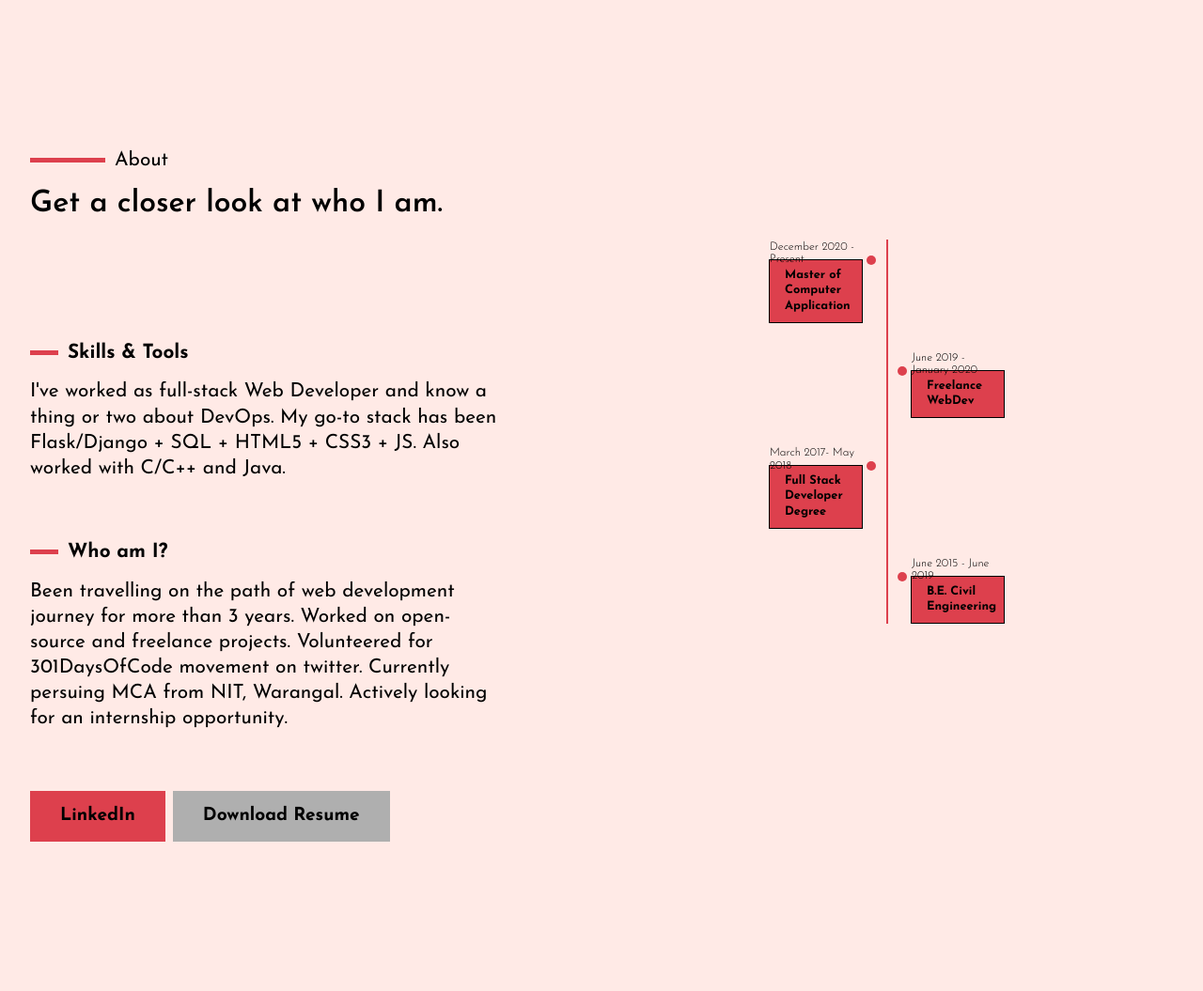
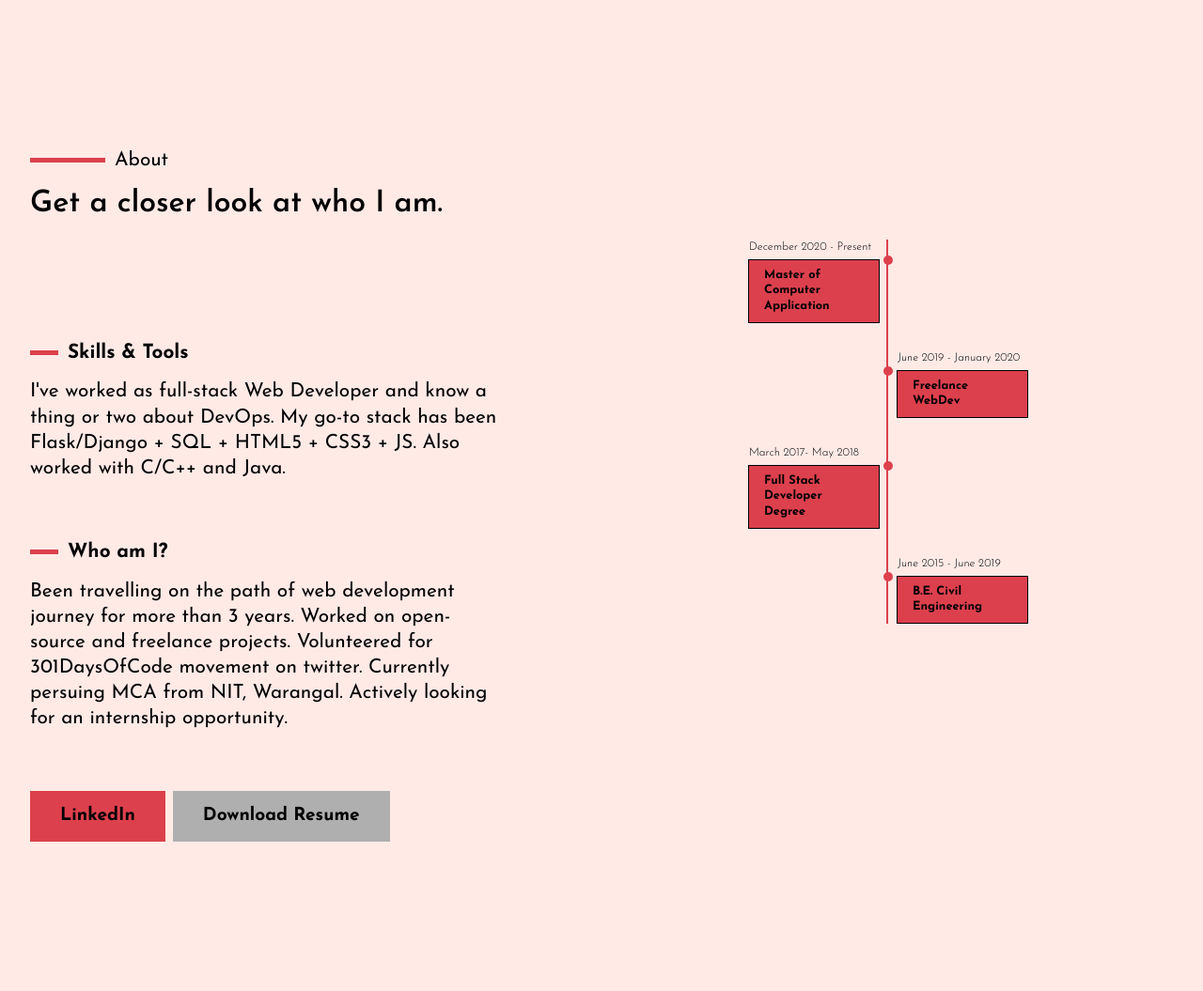
Before and after one commit to amritpandey23/ok-ape.github.io, a Flask app: page / in a window 1280 px wide. Shown: the part 677-1732 px from the top of the page at 94% size. Run offline with Flask 2, Linux system fonts and the light colour scheme.

Commit message:
fixed timeline css

```diff
--- a/okape/static/css/main.css
+++ b/okape/static/css/main.css
@@ -319,7 +319,7 @@ header {
   border: 1px solid var(--font-color);
   position: relative;
   margin-bottom: 50px;
-  max-width: 100px;
+  max-width: 140px;
 }
 
 .timeline-list-item:last-child {
@@ -330,6 +330,7 @@ header {
   font-size: 0.8rem;
   margin: 0;
   line-height: 1.3;
+  /* text-align: left; */
 }
 
 .timeline-content p {
@@ -359,15 +360,16 @@ header {
 }
 
 .timeline-list-item:nth-child(odd) {
+  /* text-align: left; */
   float: left;
   clear: right;
-  transform: translateX(-96px);
+  transform: translateX(-98px);
 }
 
 .timeline-list-item:nth-child(even) {
   float: right;
   clear: left;
-  transform: translateX(55px);
+  transform: translateX(60px);
 }
 
 .timeline-list-item::before {
```
